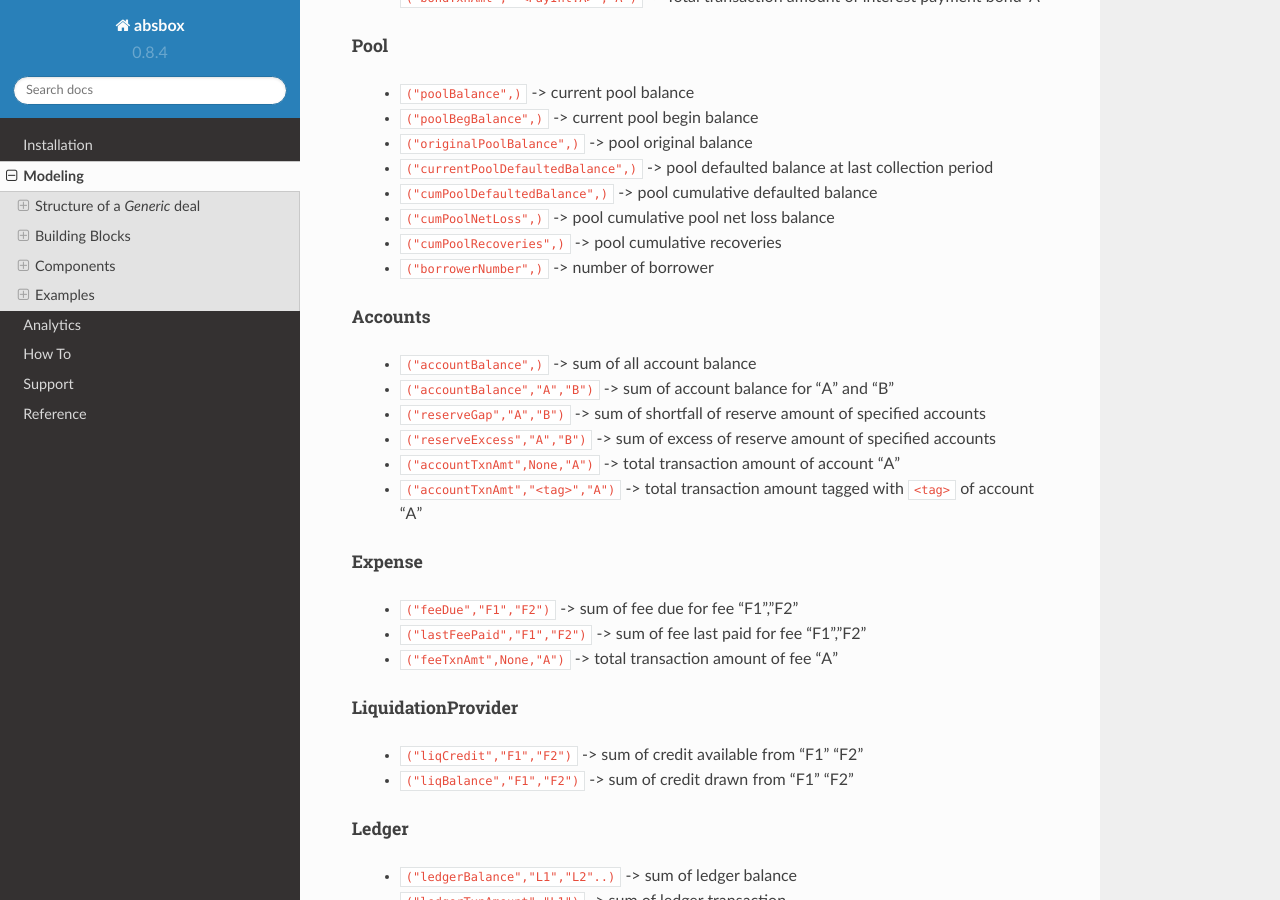
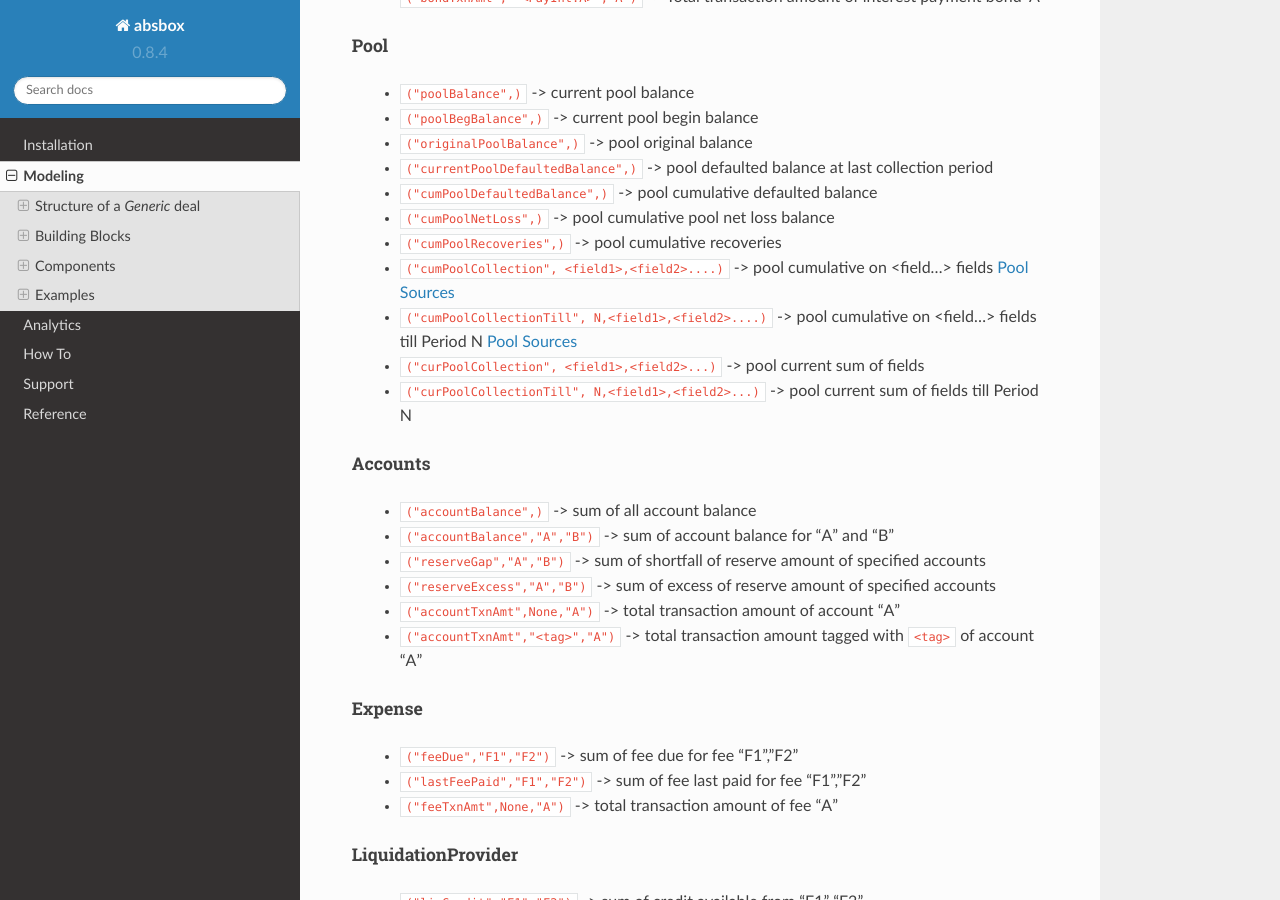
Before and after one commit to yellowbean/absbox-doc, a Sphinx documentation site: the page built from docs/source/modeling.rst, in a window 1280 px wide and 900 px high, scrolled down 4461 px. Built offline with Sphinx 7.4.7 and the Read the Docs theme 2.0.0, drawn with Linux system fonts in a browser that asks for light colours; some of the changed text lies outside the part shown.

```diff
--- a/docs/source/modeling.rst
+++ b/docs/source/modeling.rst
@@ -226,7 +226,11 @@ Pool
     * ``("cumPoolDefaultedBalance",)``  -> pool cumulative defaulted balance
     * ``("cumPoolNetLoss",)`` -> pool cumulative pool net loss balance
     * ``("cumPoolRecoveries",)`` -> pool cumulative recoveries
-    * ``("borrowerNumber",)`` -> number of borrower
+    * ``("cumPoolCollection", <field1>,<field2>....)`` -> pool cumulative on <field...> fields :ref:`Pool Sources`
+    * ``("cumPoolCollectionTill", N,<field1>,<field2>....)`` -> pool cumulative on <field...> fields till Period N :ref:`Pool Sources`
+    * ``("curPoolCollection", <field1>,<field2>...)``   -> pool current sum of fields
+    * ``("curPoolCollectionTill", N,<field1>,<field2>...)``   -> pool current sum of fields till Period N
+
 Accounts
 """""""
     * ``("accountBalance",)`` -> sum of all account balance
@@ -473,6 +477,19 @@ Trigger Locations
 * ``BeforeDistribution`` -> before bond pay waterfall
 * ``AfterDistribution``  -> after bond pay waterfall
 
+Pool Sources
+^^^^^^^^^^^^^^^^^
+
+* ``Interest``, ``CollectedInterest``
+* ``Principal``, ``CollectedPrincipal``
+* ``Recovery``, ``CollectedRecoveries``
+* ``Prepayment``, ``CollectedPrepayment``
+* ``Rental``, ``CollectedRental``
+* ``Cash``, ``CollectedCash``
+* ``Defaults``
+* ``Delinquencies``
+* ``Losses``
+
 
 Components
 ============
@@ -501,7 +518,7 @@ PreClosing Deal dates
 ^^^^^^^^^^^^^^^^^^^^^
 
 .. warning::
-    if deal was modeled as `PreClosing` ,user has to include a ``new status`` in deal status ("PreClosing","<new status>"")
+    if deal was modeled as `PreClosing` ,user has to include a ``new status`` in deal status (``PreClosing``, ``<new status>``)
 
 if it is ``preclosing`` stage ( the deal has not been issued yet )
 
```
Also changed, not shown: other parts of docs/source/modeling.rst (+3 -2 lines).
